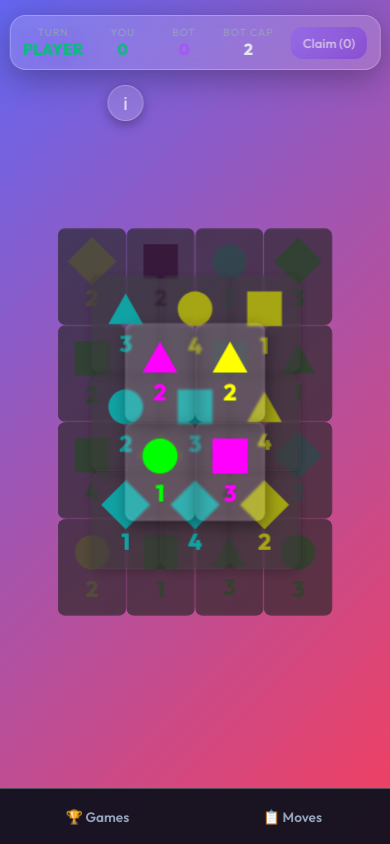
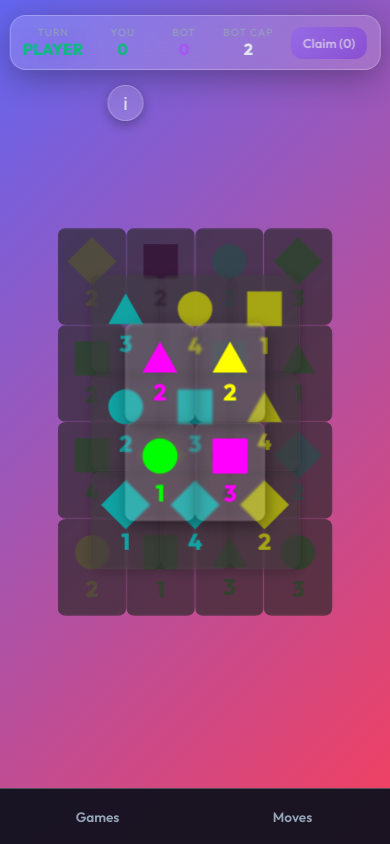
Before and after one commit to EbinOff/Card_Game, a React (Vite) app: page / in a window 390 px wide. Built offline with nearby package versions, Linux system fonts and the light colour scheme.

Commit message:
Clean mobile drawer labels

```diff
--- a/src/App.jsx
+++ b/src/App.jsx
@@ -187,13 +187,13 @@ function App() {
             className={`mobile-tab ${mobileDrawer === 'game' ? 'active' : ''}`}
             onClick={() => setMobileDrawer(d => d === 'game' ? null : 'game')}
           >
-            🏆 Games
+            Games
           </button>
           <button
             className={`mobile-tab ${mobileDrawer === 'match' ? 'active' : ''}`}
             onClick={() => setMobileDrawer(d => d === 'match' ? null : 'match')}
           >
-            📋 Moves
+            Moves
           </button>
         </div>
       </div>
--- a/src/components/GameHistorySidebar.jsx
+++ b/src/components/GameHistorySidebar.jsx
@@ -18,7 +18,7 @@ export default function GameHistorySidebar({ history, mobileVisible, onClose })
         <div className="mobile-drawer">
           <div className="mobile-drawer-header">
             <h2 className="history-title" style={{margin:0}}>Game History</h2>
-            <button className="drawer-close-btn" onClick={onClose}>✕</button>
+            <button className="drawer-close-btn" onClick={onClose}>x</button>
           </div>
           <WinTally playerWins={playerWins} botWins={botWins} />
           <GameList history={history} />
--- a/src/components/HistorySidebar.jsx
+++ b/src/components/HistorySidebar.jsx
@@ -14,7 +14,7 @@ export default function HistorySidebar({ history, mobileVisible, onClose }) {
         <div className="mobile-drawer">
           <div className="mobile-drawer-header">
             <h2 className="history-title" style={{margin:0}}>Match History</h2>
-            <button className="drawer-close-btn" onClick={onClose}>✕</button>
+            <button className="drawer-close-btn" onClick={onClose}>x</button>
           </div>
           <MatchList history={history} />
         </div>
```
